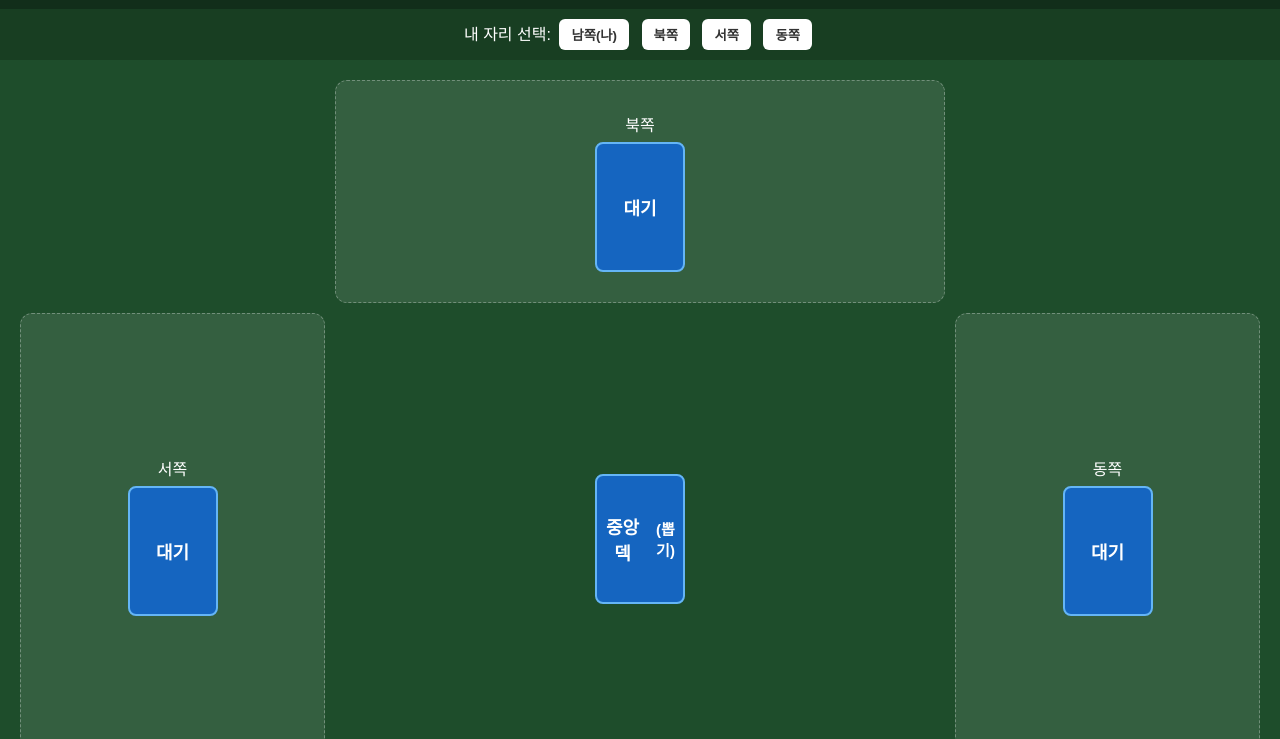
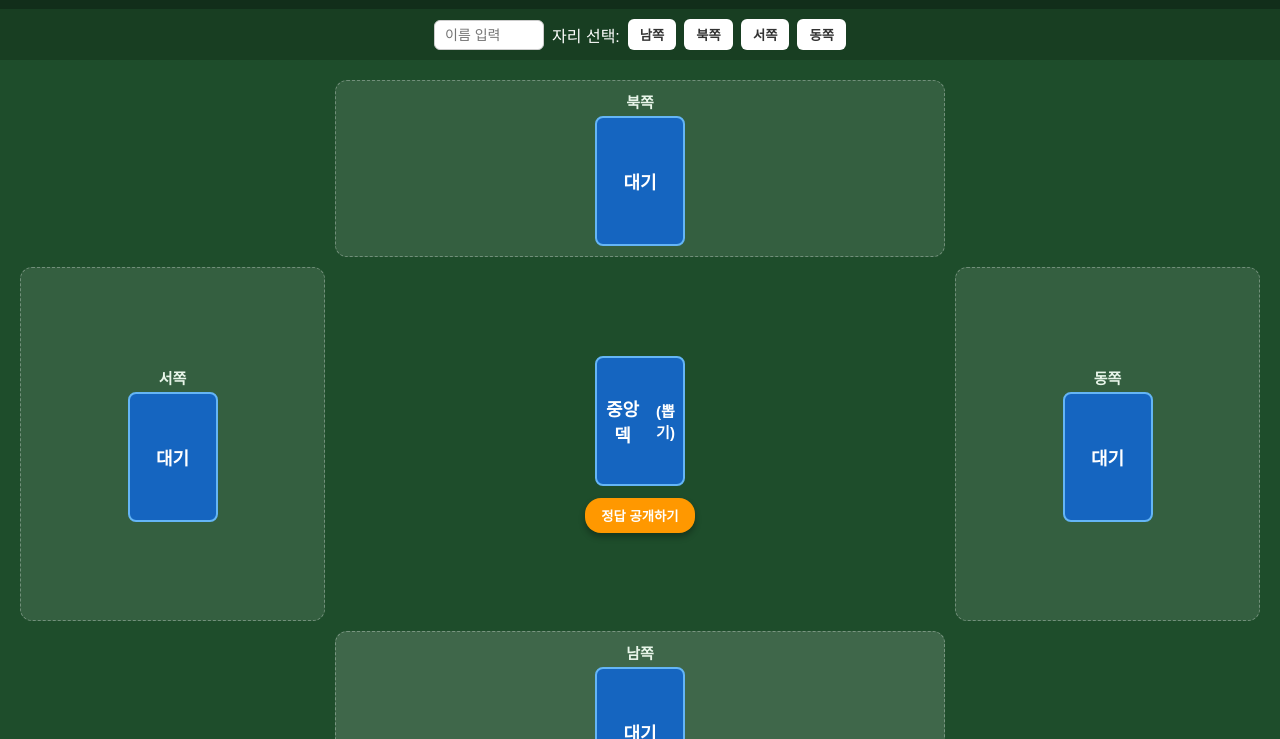
Before and after one commit to onhwa-nvc/nvc-grok-game, a website: page public/index.html in a window 1280 px wide. Shown: the part 61-800 px from the top of the page. Drawn offline with nearby package versions, Linux system fonts and the light colour scheme; no server answers.

Commit message:
Update index.html

```diff
--- a/public/index.html
+++ b/public/index.html
@@ -13,25 +13,30 @@
     .btn-active { background: #ffd54f; color: #1b5e20; }
     .btn-inactive { background: rgba(255,255,255,0.2); color: white; }
 
-    .seat-select { background: rgba(0,0,0,0.2); padding: 10px; text-align: center; }
-    .seat-btn { padding: 6px 12px; margin: 0 4px; border: none; border-radius: 6px; cursor: pointer; background: #fff; color: #333; font-weight: bold; }
+    .seat-select { background: rgba(0,0,0,0.2); padding: 10px; display: flex; justify-content: center; align-items: center; gap: 8px; flex-wrap: wrap; }
+    .name-input { padding: 6px 10px; border-radius: 6px; border: 1px solid #ccc; font-size: 14px; width: 110px; outline: none; }
+    .seat-btn { padding: 6px 12px; border: none; border-radius: 6px; cursor: pointer; background: #fff; color: #333; font-weight: bold; }
     .seat-btn.my-seat { background: #4caf50; color: white; }
     .seat-btn:disabled { background: #888; color: #ccc; cursor: not-allowed; }
 
     .game-board { flex: 1; display: grid; grid-template-rows: 1fr 2fr 1fr; grid-template-columns: 1fr 2fr 1fr; gap: 10px; padding: 20px; }
-    .player-table { background: rgba(255,255,255,0.1); border-radius: 12px; border: 1px dashed rgba(255,255,255,0.3); display: flex; flex-direction: column; align-items: center; justify-content: center; padding: 10px; position: relative; }
+    .player-table { background: rgba(255,255,255,0.1); border-radius: 12px; border: 1px dashed rgba(255,255,255,0.3); display: flex; flex-direction: column; align-items: center; justify-content: center; padding: 10px; }
+    .player-name { font-weight: bold; margin-bottom: 4px; color: #e8f5e9; font-size: 15px; }
+
     .north { grid-row: 1; grid-column: 2; }
     .west { grid-row: 2; grid-column: 1; }
     .center { grid-row: 2; grid-column: 2; border: none; background: transparent; }
     .east { grid-row: 2; grid-column: 3; }
     .south { grid-row: 3; grid-column: 2; background: rgba(255,255,255,0.15); }
 
-    .card { width: 90px; height: 130px; border-radius: 8px; display: flex; align-items: center; justify-content: center; font-weight: bold; font-size: 18px; text-align: center; margin-top: 6px; }
+    .card { width: 90px; height: 130px; border-radius: 8px; display: flex; align-items: center; justify-content: center; font-weight: bold; font-size: 18px; text-align: center; }
     .card-front { background: #fffde7; color: #2e7d32; border: 2px solid #fbc02d; }
     .card-back { background: #1565c0; color: white; border: 2px solid #64b5f6; }
     .deck { cursor: pointer; }
-    .controls { margin-top: 10px; }
-    .action-btn { padding: 6px 14px; border: none; border-radius: 16px; background: #ff9800; color: white; font-weight: bold; cursor: pointer; }
+
+    .center-controls { display: flex; flex-direction: column; align-items: center; gap: 12px; }
+    .action-btn { padding: 8px 16px; border: none; border-radius: 16px; background: #ff9800; color: white; font-weight: bold; cursor: pointer; box-shadow: 0 4px 6px rgba(0,0,0,0.3); }
+    .action-btn:hover { background: #f57c00; }
   </style>
 </head>
 <body>
@@ -43,10 +48,11 @@
     </div>
   </div>
 
-  <!-- 자리 선택 바 -->
+  <!-- 자리 및 이름 설정 바 -->
   <div class="seat-select">
-    <span>내 자리 선택: </span>
-    <button id="seat-south" class="seat-btn" onclick="selectSeat('south')">남쪽(나)</button>
+    <input type="text" id="user-name" class="name-input" placeholder="이름 입력" maxlength="5">
+    <span>자리 선택:</span>
+    <button id="seat-south" class="seat-btn" onclick="selectSeat('south')">남쪽</button>
     <button id="seat-north" class="seat-btn" onclick="selectSeat('north')">북쪽</button>
     <button id="seat-west" class="seat-btn" onclick="selectSeat('west')">서쪽</button>
     <button id="seat-east" class="seat-btn" onclick="selectSeat('east')">동쪽</button>
@@ -54,26 +60,29 @@
 
   <div class="game-board">
     <div class="player-table north">
-      <div>북쪽</div>
+      <div id="name-north" class="player-name">북쪽</div>
       <div id="card-north" class="card card-back">대기</div>
     </div>
     <div class="player-table west">
-      <div>서쪽</div>
+      <div id="name-west" class="player-name">서쪽</div>
       <div id="card-west" class="card card-back">대기</div>
     </div>
+
+    <!-- 중앙 영역 (카드 덱 + 정답 공개 버튼) -->
     <div class="player-table center">
-      <div class="card card-back deck" onclick="drawCard()">중앙 덱<br><small>(뽑기)</small></div>
+      <div class="center-controls">
+        <div class="card card-back deck" onclick="drawCard()">중앙 덱<br><small>(뽑기)</small></div>
+        <button class="action-btn" onclick="revealCard()">정답 공개하기</button>
+      </div>
     </div>
+
     <div class="player-table east">
-      <div>동쪽</div>
+      <div id="name-east" class="player-name">동쪽</div>
       <div id="card-east" class="card card-back">대기</div>
     </div>
     <div class="player-table south">
-      <div>남쪽</div>
+      <div id="name-south" class="player-name">남쪽</div>
       <div id="card-south" class="card card-back">대기</div>
-      <div class="controls">
-        <button class="action-btn" onclick="revealCard()">정답 공개하기</button>
-      </div>
     </div>
   </div>
 
@@ -81,7 +90,8 @@
     const socket = io();
 
     function selectSeat(seat) {
-      socket.emit('selectSeat', seat);
+      const name = document.getElementById('user-name').value.trim();
+      socket.emit('selectSeat', { seat: seat, name: name });
     }
 
     function setMode(mode) { socket.emit('setMode', mode); }
@@ -89,11 +99,16 @@
     function revealCard() { socket.emit('revealCard'); }
 
     socket.on('stateUpdate', (state) => {
-      // 모드 버튼 표시
+      // 모드 버튼
       document.getElementById('mode1').className = state.mode === 'me' ? 'mode-btn btn-active' : 'mode-btn btn-inactive';
       document.getElementById('mode2').className = state.mode === 'others' ? 'mode-btn btn-active' : 'mode-btn btn-inactive';
 
-      // 자리 선택 버튼 상태 업데이트
+      // 자리별 이름 업데이트
+      ['south', 'north', 'west', 'east'].forEach(seat => {
+        document.getElementById(`name-${seat}`).innerText = state.seatNames[seat];
+      });
+
+      // 자리 선택 버튼 상태
       ['south', 'north', 'west', 'east'].forEach(seat => {
         const btn = document.getElementById(`seat-${seat}`);
         if (state.mySeat === seat) {
@@ -101,14 +116,14 @@
           btn.disabled = false;
         } else if (state.occupiedSeats.includes(seat)) {
           btn.className = "seat-btn";
-          btn.disabled = true; // 다른 사람이 앉은 자리는 클릭 불가
+          btn.disabled = true;
         } else {
           btn.className = "seat-btn";
           btn.disabled = false;
         }
       });
 
-      // 카드 상태 업데이트
+      // 카드 상태
       ['south', 'north', 'west', 'east'].forEach(seat => {
         const cardElem = document.getElementById(`card-${seat}`);
         const cardValue = state.cards[seat];
```
